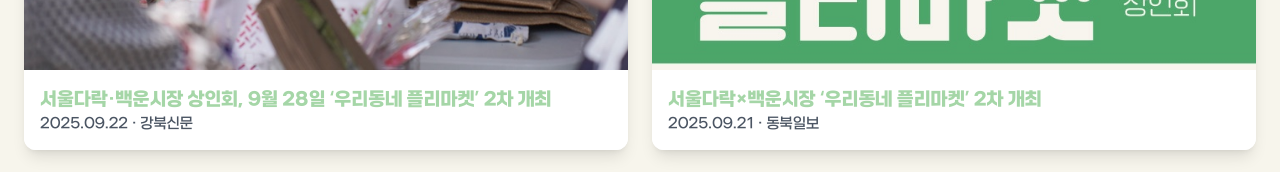
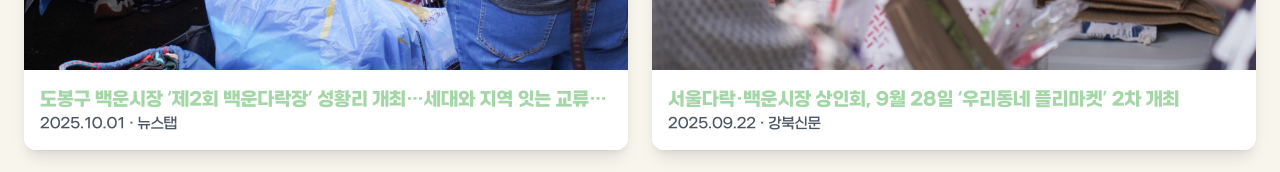
Before and after one commit to kimcj7957/seoul_darak, a Next.js app: page /media in a window 1280 px wide. Shown: the part 1167-1339 px from the top of the page. Built offline with nearby package versions, Linux system fonts and the light colour scheme; grey boxes are pictures that could not be loaded.

Commit message:
added media

```diff
--- a/src/app/media/page.js
+++ b/src/app/media/page.js
@@ -8,6 +8,14 @@
 
   // 뉴스보도 탭 데이터 (외부 기사 링크)
   const pressItems = [
+    {
+      href: "https://www.newstap.co.kr/news/articleView.html?idxno=314087",
+      imgSrc: "/images/press/2025-09-28_completed/[사진 1] 비어있는 상점이 플리마켓으로 활성화된 모습.jpg",
+      title: "도봉구 백운시장 ‘제2회 백운다락장’ 성황리 개최…세대와 지역 잇는 교류의 장",
+      source: "뉴스탭",
+      displayDate: "2025.10.01",
+      dateISO: "2025-10-01T00:15:00+09:00",
+    },
     {
       href: "https://ceo.dobong.go.kr/user/bbs/BD_selectBbs.do?q_bbsSn=1002&q_bbsDocNo=20250831163908252",
       imgSrc: "https://ceo.dobong.go.kr/webcontent/bbs/2025/8/31/1b20d1c9-8bd9-4969-a0f9-b106a46b0bcb.jpg",
```
